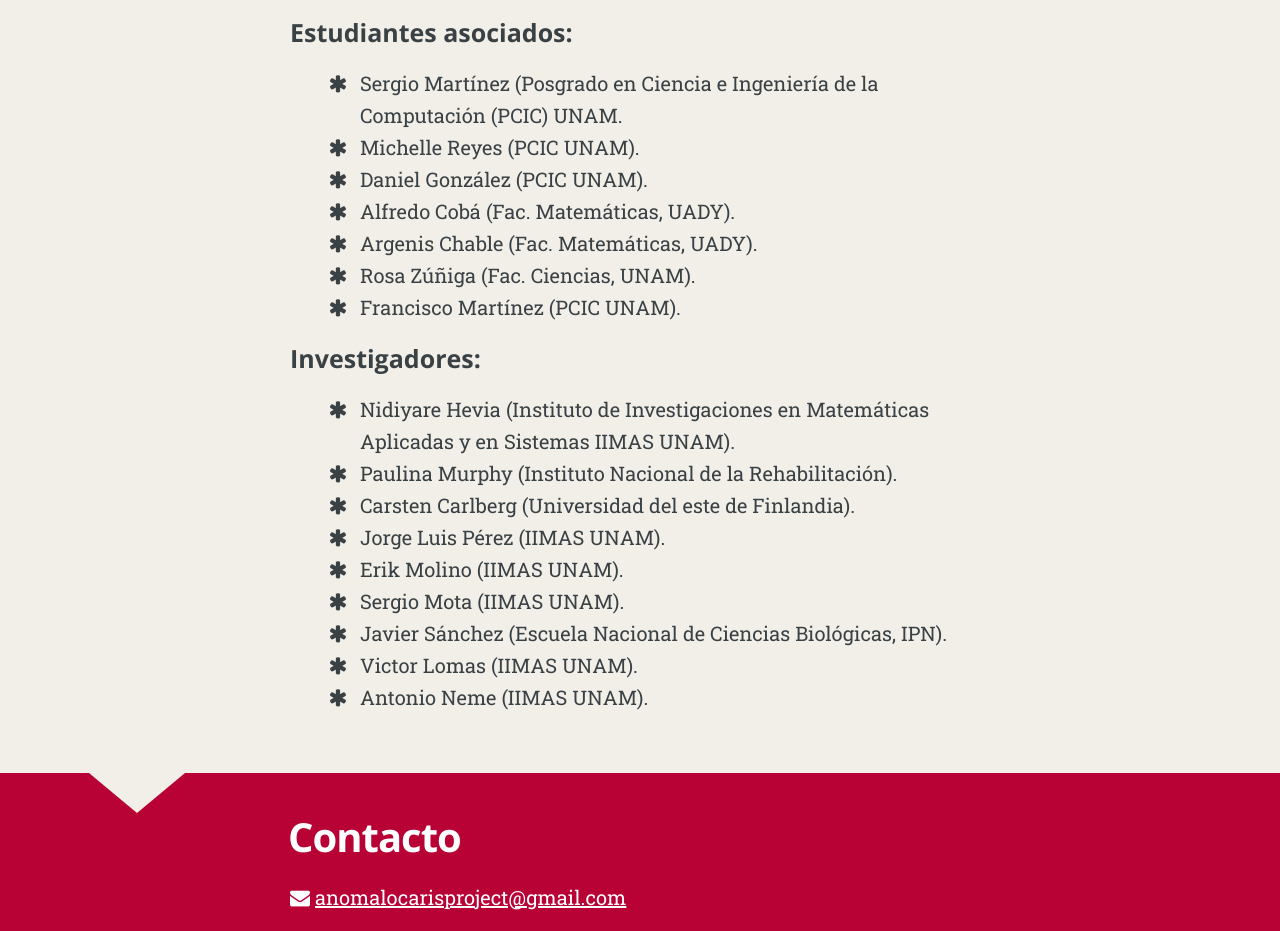
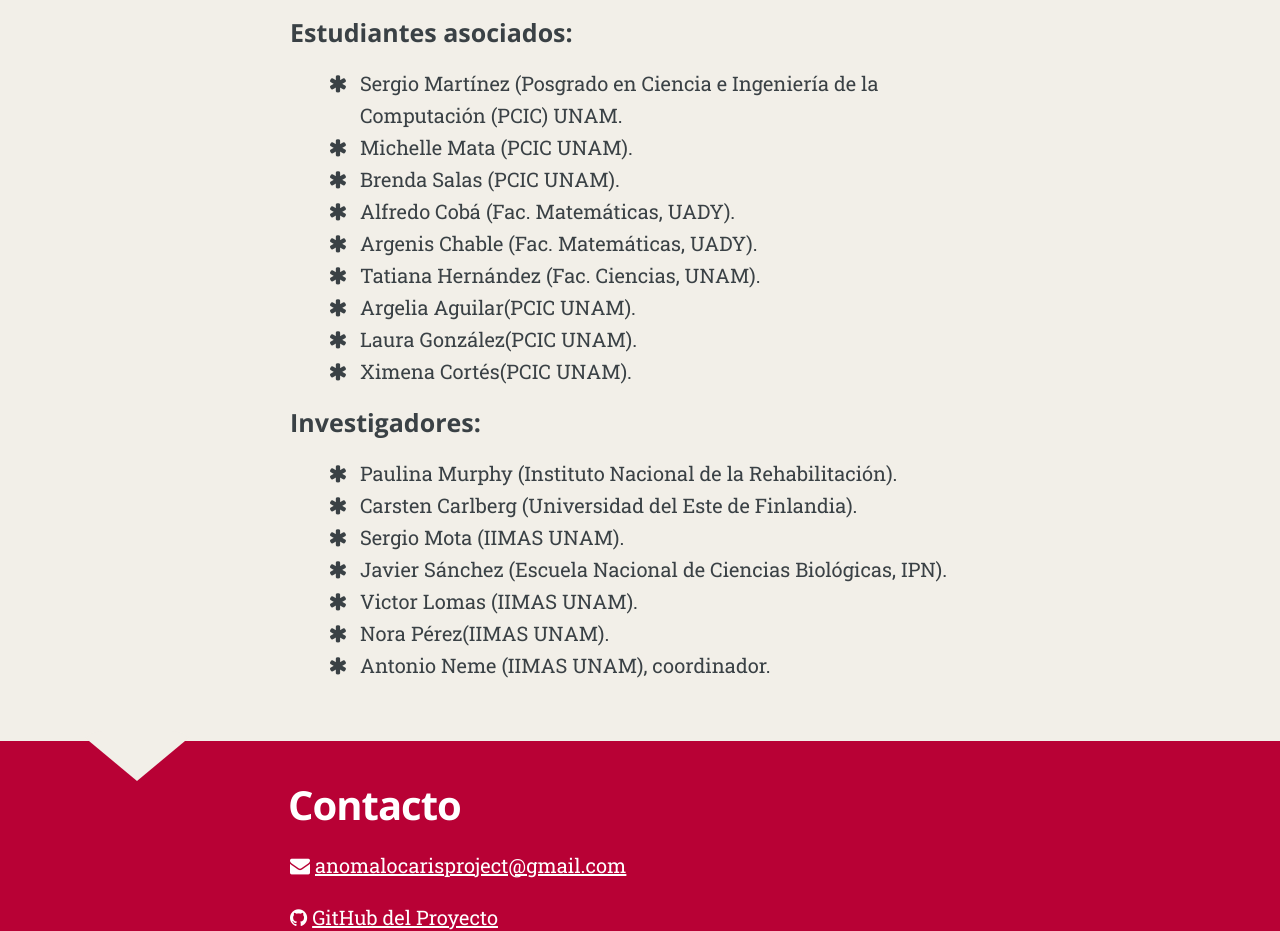
Before and after one commit to AnomalocarisProject/anomalocarisproject.github.io, a plain HTML site: page index.html in a window 1280 px wide. Shown: the part 5201-6132 px from the top of the page. Drawn offline with Linux system fonts and the light colour scheme.

Commit message:
Update index.html

```diff
--- a/index.html
+++ b/index.html
@@ -161,24 +161,24 @@ Una anomalía o dato atípico dentro de un muestreo, o un conjunto de datos, tom
 <h5 id="estudiantes-asociados">Estudiantes asociados:</h5>
 <ul>
 <li>Sergio Martínez (Posgrado en Ciencia e Ingeniería de la Computación (PCIC) UNAM.</li>
-<li>Michelle Reyes (PCIC UNAM).</li>
-<li>Daniel González (PCIC UNAM).</li>
+<li>Michelle Mata (PCIC UNAM).</li>
+<li>Brenda Salas (PCIC UNAM).</li>
 <li>Alfredo Cobá (Fac. Matemáticas, UADY).</li>
 <li>Argenis Chable (Fac. Matemáticas, UADY).</li>
-<li>Rosa Zúñiga (Fac. Ciencias, UNAM).</li>
-<li>Francisco Martínez (PCIC UNAM).</li>
+<li>Tatiana Hernández (Fac. Ciencias, UNAM).</li>
+<li>Argelia Aguilar(PCIC UNAM).</li>
+<li>Laura González(PCIC UNAM).</li>
+<li>Ximena Cortés(PCIC UNAM).</li>
 </ul>
 <h5 id="investigadores">Investigadores:</h5>
 <ul>
-<li>Nidiyare Hevia (Instituto de Investigaciones en Matemáticas Aplicadas y en Sistemas IIMAS UNAM).</li>
 <li>Paulina Murphy (Instituto Nacional de la Rehabilitación).</li>
-<li>Carsten Carlberg (Universidad del este de Finlandia).</li>
-<li>Jorge Luis Pérez (IIMAS UNAM).</li>
-<li>Erik Molino (IIMAS UNAM).</li>
+<li>Carsten Carlberg (Universidad del Este de Finlandia).</li>
 <li>Sergio Mota (IIMAS UNAM).</li>
 <li>Javier Sánchez (Escuela Nacional de Ciencias Biológicas, IPN).</li>
 <li>Victor Lomas (IIMAS UNAM).</li>
-<li>Antonio Neme (IIMAS UNAM).</li>
+<li>Nora Pérez(IIMAS UNAM).</li>
+<li>Antonio Neme (IIMAS UNAM), coordinador.</li>
 </ul>
 
                 </section>
```
